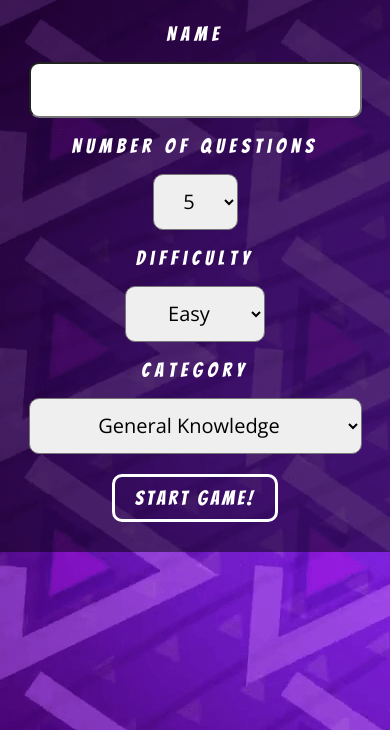
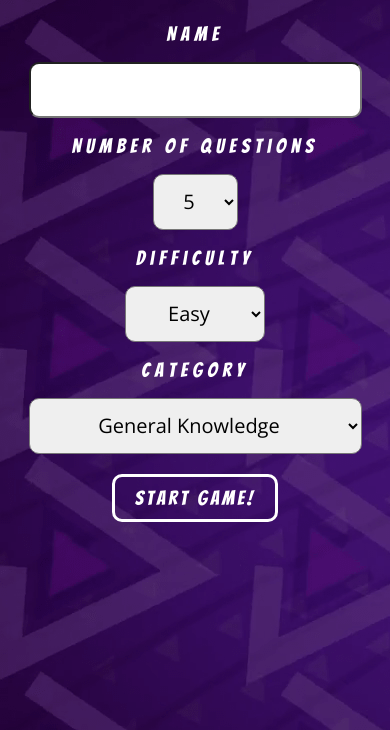
Before and after one commit to Jonathan-Wong-Code/Trivially-Yours, a plain HTML site: page index.html in a window 390 px wide. Shown: the part 114-844 px from the top of the page. Drawn offline with nearby package versions, Linux system fonts and the light colour scheme.

Commit message:
Fixed hiding header and more design things

```diff
--- a/scripts/script.js
+++ b/scripts/script.js
@@ -247,7 +247,7 @@
     //* Hides Header if less than 900px */
     const toggleHideHeader = () => {
       if ($(window).width() < 900) {
-        $(".header").toggleClass("hidden");
+        $(".header").toggleClass("hidden-header");
       }
     }
 
--- a/styles/base/_base.scss
+++ b/styles/base/_base.scss
@@ -41,7 +41,11 @@ img {
 }
 
 .hidden{
-  visibility:hidden;
+  visibility: hidden;
+}
+
+.hidden-header {
+  display:none;
 }
 
 .btn {
--- a/styles/pages/_question.scss
+++ b/styles/pages/_question.scss
@@ -22,6 +22,7 @@
     border: 5px solid $color-white;
     padding: 1.5rem;
     background-color: rgba($color-black,.5);
+    margin: auto;
 
     @include respond(medium2) {
       width: 100%;
@@ -40,40 +41,21 @@
   }
 
   &-header {
-    display: grid;
-    grid-template-columns: 1fr 1fr;
-    align-items: center;
+    display:flex;
+    justify-content: space-around;
 
-    @include respond(medium2) {
-      align-self: start;
-      margin-top: 1rem;
-    }
-
-    @include respond(small) {
-      grid-template-columns: 1fr;
-    }
-
-    @include respond (small3) {
-      margin-top: .5rem;
+    @include respond(medium3) {
+      flex-direction: column;
     }
   }
 
   &-heading {
     text-decoration: underline;
     margin: 0;
-    font-size: 2.25rem;
+    font-size: 1.5rem;
 
-    @include respond(medium) {
-      font-size: 2rem;
-      text-decoration: none;
-    }
-
-    @include respond(medium2) {
-      font-size: 1.8rem;
-    }
-
-    @include respond(medium3) {
-      font-size: 1.5rem;
+    @include respond(large) {
+      font-size: 1.3rem;
     }
 
     @include respond(small2) {
@@ -93,8 +75,8 @@
     }
 
     @include respond(small3) {
-      font-size: 1.3rem;
-      display: none;
+      font-size: 1.1rem;
+      // display: none;
     }
   }
 
@@ -126,12 +108,7 @@
   }
 
   &-player-name {
-    grid-column: 1/-1;
-    margin: 1rem 0 0 0;
 
-    @include respond(small) {
-      margin: 0;
-    }
   }
 
   &-question {
--- a/styles/pages/_setup-page.scss
+++ b/styles/pages/_setup-page.scss
@@ -38,13 +38,13 @@
 
     @include respond(small2) {
       width: 100%;
-      // height: 82vh;
+      height: 82vh;
       padding: 1rem 0;
       border: none;
     }
 
     @include respond(small3) {
-      // height: 87vh;
+      height: 87vh;
       padding: .5rem;
     }
   }
```
Also changed, not shown: styles/style.css, 1 other file.
